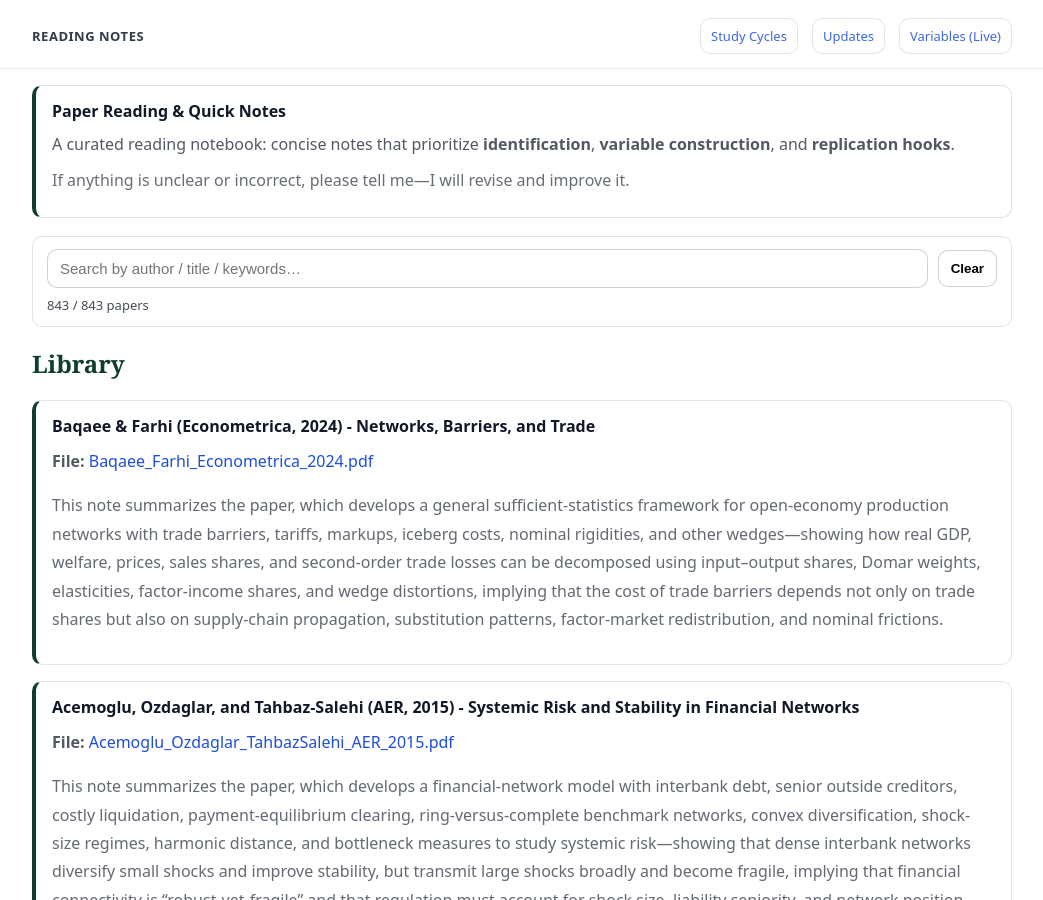
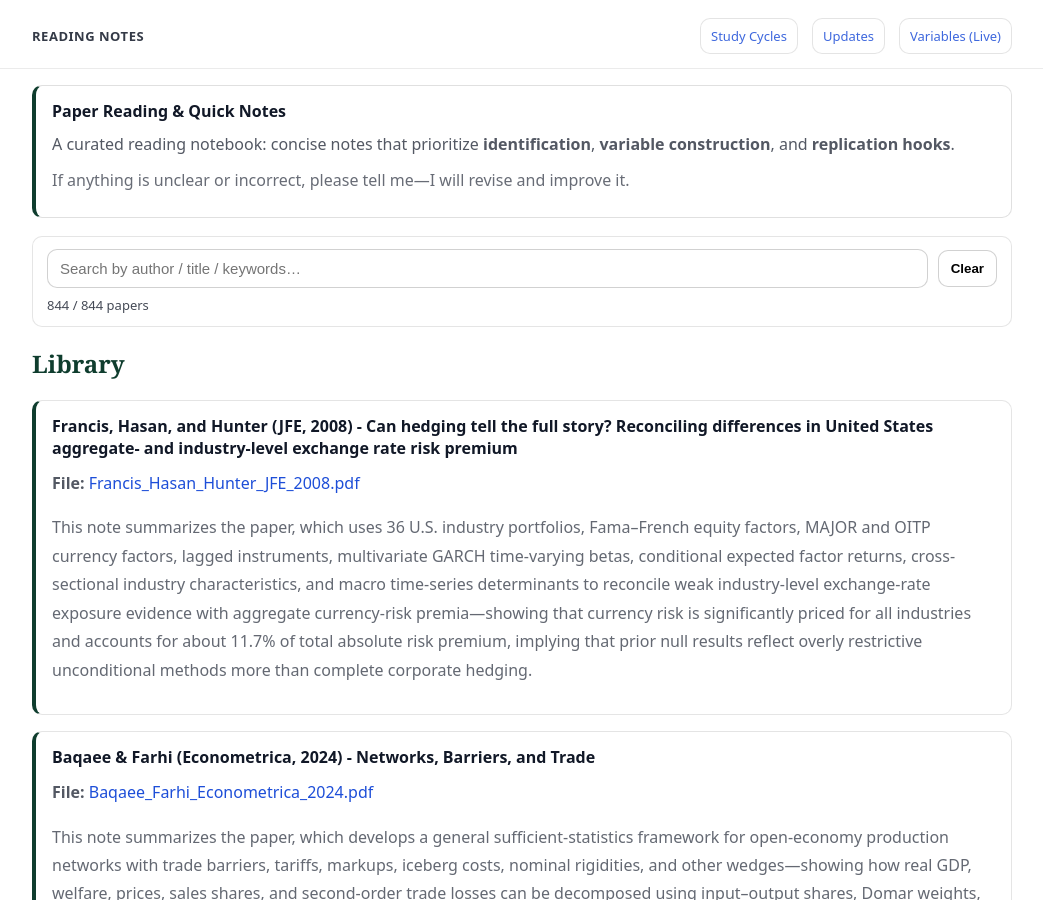
Before and after one commit to yaxinzn/study-archive, a Jekyll site: the page built from reading/index.md, in a window 1280 px wide and 900 px high. Shown: the whole window, without its empty margins (118-1161 px from the left). Built offline with Jekyll 4.4.1, drawn with Linux system fonts in a browser that asks for light colours.

Commit message:
Reading: add/update Francis_Hasan_Hunter_JFE_2008.pdf

```diff
--- a/_data/reading.yml
+++ b/_data/reading.yml
@@ -1,3 +1,7 @@
+- title: "Francis, Hasan, and Hunter (JFE, 2008) - Can hedging tell the full story? Reconciling differences in United States aggregate- and industry-level exchange rate risk premium"
+  file: "Francis_Hasan_Hunter_JFE_2008.pdf"
+  desc: "This note summarizes the paper, which uses 36 U.S. industry portfolios, Fama–French equity factors, MAJOR and OITP currency factors, lagged instruments, multivariate GARCH time-varying betas, conditional expected factor returns, cross-sectional industry characteristics, and macro time-series determinants to reconcile weak industry-level exchange-rate exposure evidence with aggregate currency-risk premia—showing that currency risk is significantly priced for all industries and accounts for about 11.7% of total absolute risk premium, implying that prior null results reflect overly restrictive unconditional methods more than complete corporate hedging."
+
 - title: "Baqaee & Farhi (Econometrica, 2024) - Networks, Barriers, and Trade"
   file: "Baqaee_Farhi_Econometrica_2024.pdf"
   desc: "This note summarizes the paper, which develops a general sufficient-statistics framework for open-economy production networks with trade barriers, tariffs, markups, iceberg costs, nominal rigidities, and other wedges—showing how real GDP, welfare, prices, sales shares, and second-order trade losses can be decomposed using input–output shares, Domar weights, elasticities, factor-income shares, and wedge distortions, implying that the cost of trade barriers depends not only on trade shares but also on supply-chain propagation, substitution patterns, factor-market redistribution, and nominal frictions."
```
Also changed, not shown: 1 other file.
